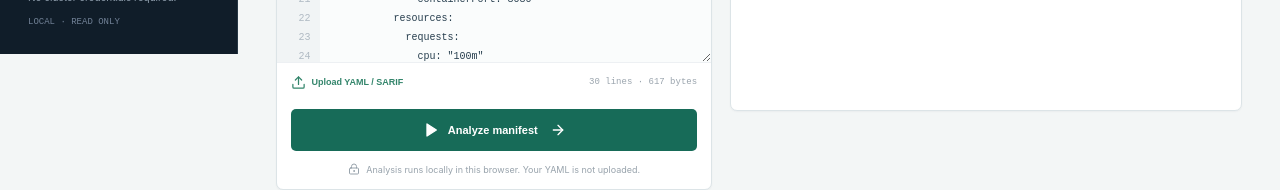
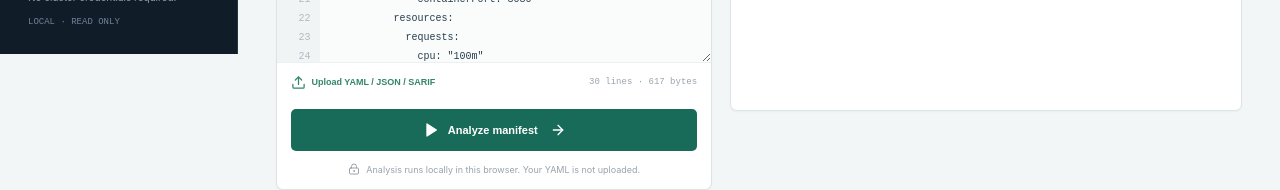
Before and after one commit to sunkaradp/deployment-dash-intelligence, a React (Vite) app in the folder frontend/: page / in a window 1280 px wide. Shown: the part 746-936 px from the top of the page. Built offline with nearby package versions, Linux system fonts and the light colour scheme.

Commit message:
Clarify supported manifest upload formats

```diff
--- a/frontend/src/main.tsx
+++ b/frontend/src/main.tsx
@@ -277,7 +277,7 @@ function App() {
           <div className="panel-head"><div className="panel-title"><span className="panel-icon"><FileCode2 size={17}/></span><div><h2>Manifest input</h2><p>Paste YAML or upload a file</p></div></div><div className="file-pill"><i/> {fileName || "deployment.yaml"}</div></div>
           <div className="editor-toolbar"><span><b>Y</b> YAML</span><div className="editor-tools"><button onClick={() => { setYaml(SAMPLE); setFileName(""); setAnalysis(null); setError(""); }}><RotateCcw size={13}/> Risky sample</button><button onClick={() => { setYaml(CLEAN_SAMPLE); setFileName(""); setAnalysis(null); setError(""); }}><CheckCircle2 size={13}/> Clean sample</button><button onClick={() => { setYaml(""); setFileName(""); setAnalysis(null); setError(""); }}><X size={13}/> Clear</button></div></div>
           <div className="code-wrap"><div className="line-numbers">{yaml.split("\n").map((_, i) => <span key={i}>{i + 1}</span>)}</div><textarea spellCheck={false} aria-label="Kubernetes YAML manifest" value={yaml} onChange={(e) => { setYaml(e.target.value); setAnalysis(null); setError(""); }} placeholder={"apiVersion: apps/v1\nkind: Deployment\nmetadata:\n  name: my-app"}/></div>
-          <div className="editor-bottom"><button onClick={() => fileRef.current?.click()}><Upload size={15}/> Upload YAML / SARIF</button><input ref={fileRef} type="file" accept=".yaml,.yml,.sarif,.json,.txt,text/yaml,application/json,text/plain,application/x-yaml" hidden onChange={(e) => { const file = e.target.files?.[0]; loadFile(file); e.currentTarget.value = ""; }}/><span>{yaml.split("\n").length} lines · {new Blob([yaml]).size.toLocaleString()} bytes</span></div>
+          <div className="editor-bottom"><button onClick={() => fileRef.current?.click()}><Upload size={15}/> Upload YAML / JSON / SARIF</button><input ref={fileRef} type="file" accept=".yaml,.yml,.sarif,.json,.txt,text/yaml,application/json,text/plain,application/x-yaml" hidden onChange={(e) => { const file = e.target.files?.[0]; loadFile(file); e.currentTarget.value = ""; }}/><span>{yaml.split("\n").length} lines · {new Blob([yaml]).size.toLocaleString()} bytes</span></div>
           {error && <div className="error-banner"><AlertCircle size={16}/>{error}</div>}
           <button className="analyze-btn" onClick={run}><Play size={16} fill="currentColor"/> Analyze manifest <ArrowRight size={16}/></button>
           <div className="editor-footnote"><LockKeyhole size={12}/> Analysis runs locally in this browser. Your YAML is not uploaded.</div>
```
